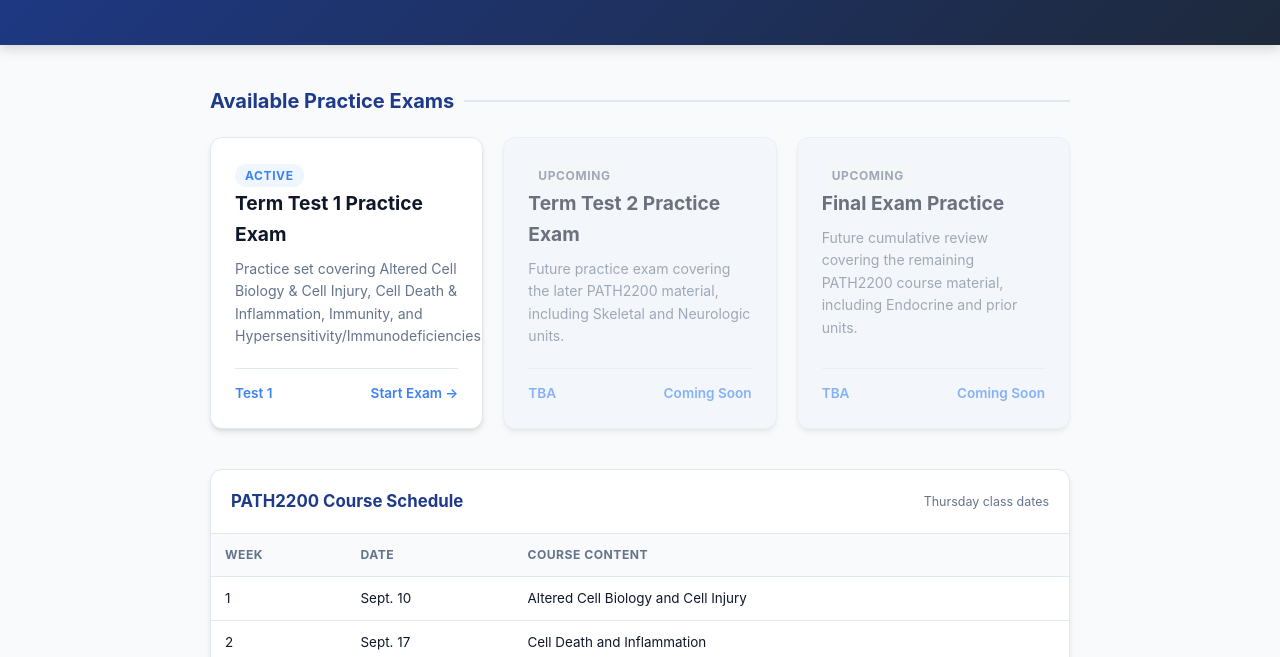
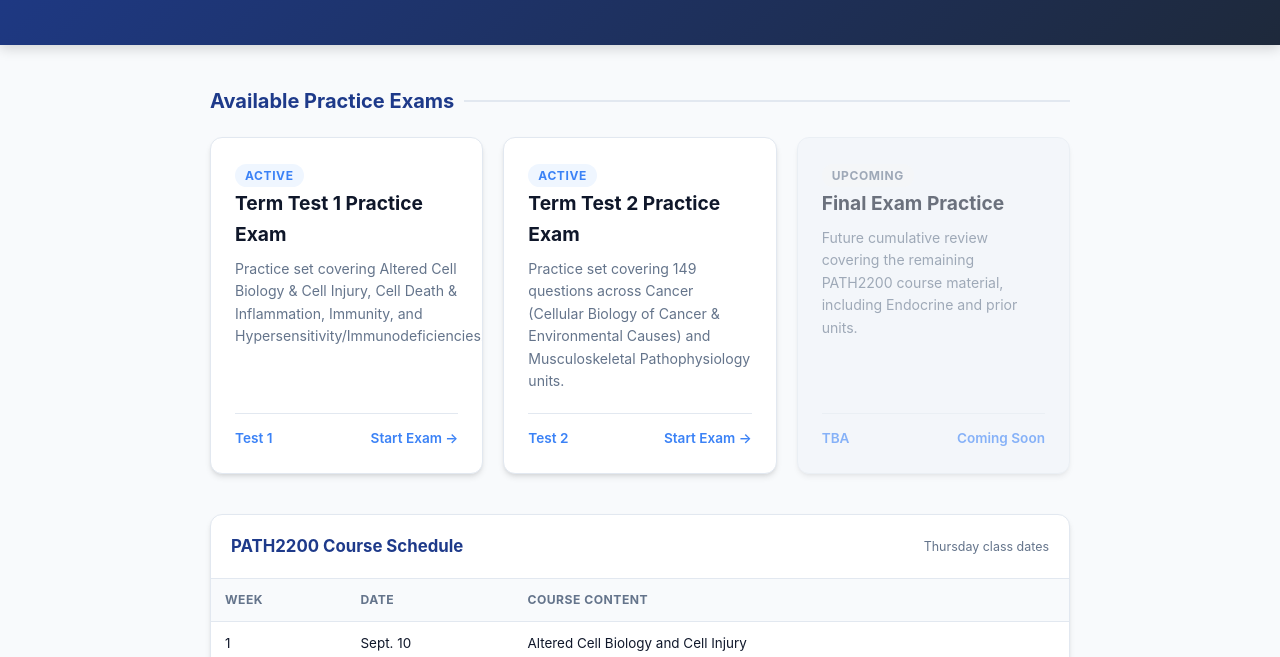
Before and after one commit to 4troll/path2200practice, a plain HTML site: page index.html in a window 1280 px wide. Shown: the part 143-800 px from the top of the page. Drawn offline with Linux system fonts and the light colour scheme.

Commit message:
Add Term Test 2 Practice Exam link and update status

```diff
--- a/index.html
+++ b/index.html
@@ -25,7 +25,7 @@ footer{text-align:center;padding:24px 20px;font-size:.85rem;color:var(--text-mut
 <div class="section-title">Available Practice Exams</div>
 <div class="exam-grid">
 <a href="path2200_test1_practice.html" class="exam-card"><div><span class="card-tag">Active</span><h2 class="card-title">Term Test 1 Practice Exam</h2><p class="card-desc">Practice set covering Altered Cell Biology &amp; Cell Injury, Cell Death &amp; Inflammation, Immunity, and Hypersensitivity/Immunodeficiencies.</p></div><div class="card-footer"><span>Test 1</span><span class="btn-action">Start Exam &rarr;</span></div></a>
-<a href="#" class="exam-card disabled" aria-disabled="true"><div><span class="card-tag upcoming">Upcoming</span><h2 class="card-title">Term Test 2 Practice Exam</h2><p class="card-desc">Future practice exam covering the later PATH2200 material, including Skeletal and Neurologic units.</p></div><div class="card-footer"><span>TBA</span><span>Coming Soon</span></div></a>
+<a href="path2200_test2_practice.html" class="exam-card"><div><span class="card-tag">Active</span><h2 class="card-title">Term Test 2 Practice Exam</h2><p class="card-desc">Practice set covering 149 questions across Cancer (Cellular Biology of Cancer &amp; Environmental Causes) and Musculoskeletal Pathophysiology units.</p></div><div class="card-footer"><span>Test 2</span><span class="btn-action">Start Exam &rarr;</span></div></a>
 <a href="#" class="exam-card disabled" aria-disabled="true"><div><span class="card-tag upcoming">Upcoming</span><h2 class="card-title">Final Exam Practice</h2><p class="card-desc">Future cumulative review covering the remaining PATH2200 course material, including Endocrine and prior units.</p></div><div class="card-footer"><span>TBA</span><span>Coming Soon</span></div></a>
 </div>
 <section class="schedule-card"><div class="schedule-header"><h2>PATH2200 Course Schedule</h2><span>Thursday class dates</span></div><div class="schedule-table-wrap"><table><thead><tr><th>Week</th><th>Date</th><th>Course Content</th></tr></thead><tbody>
```
